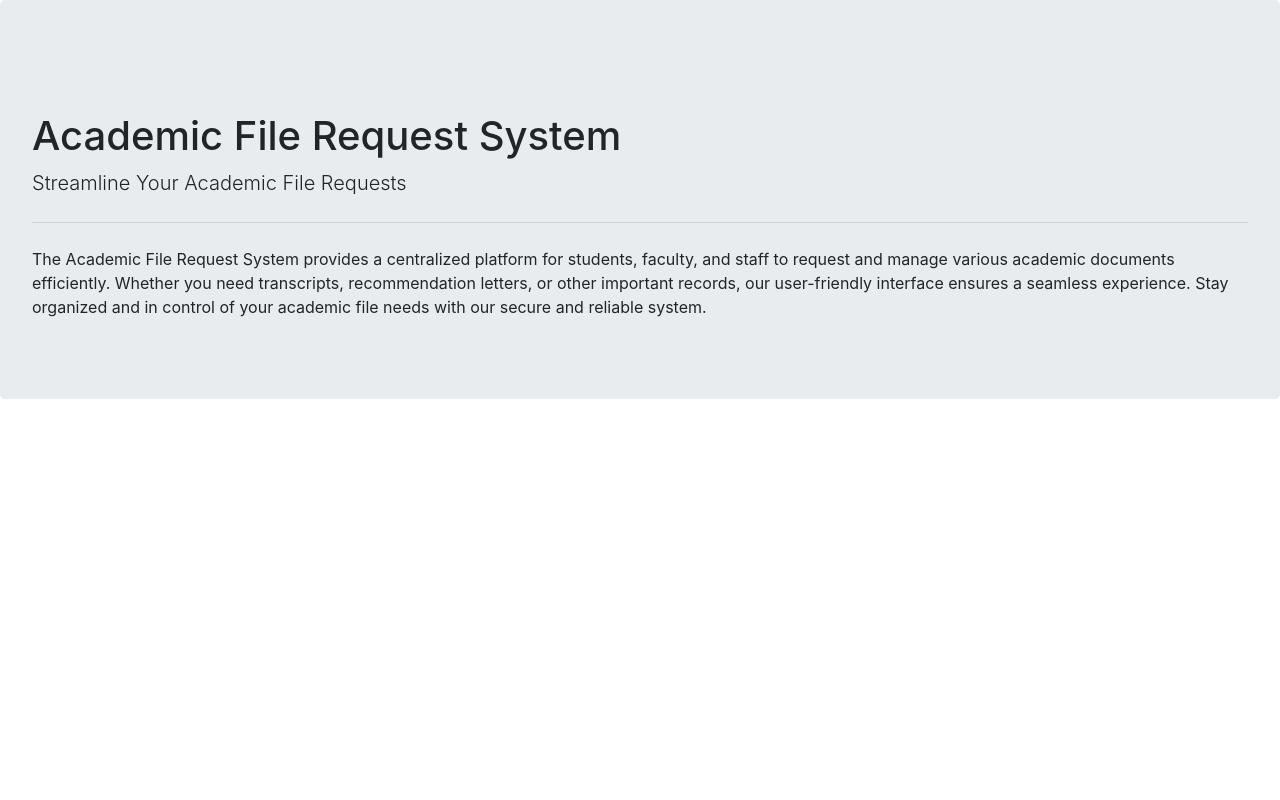
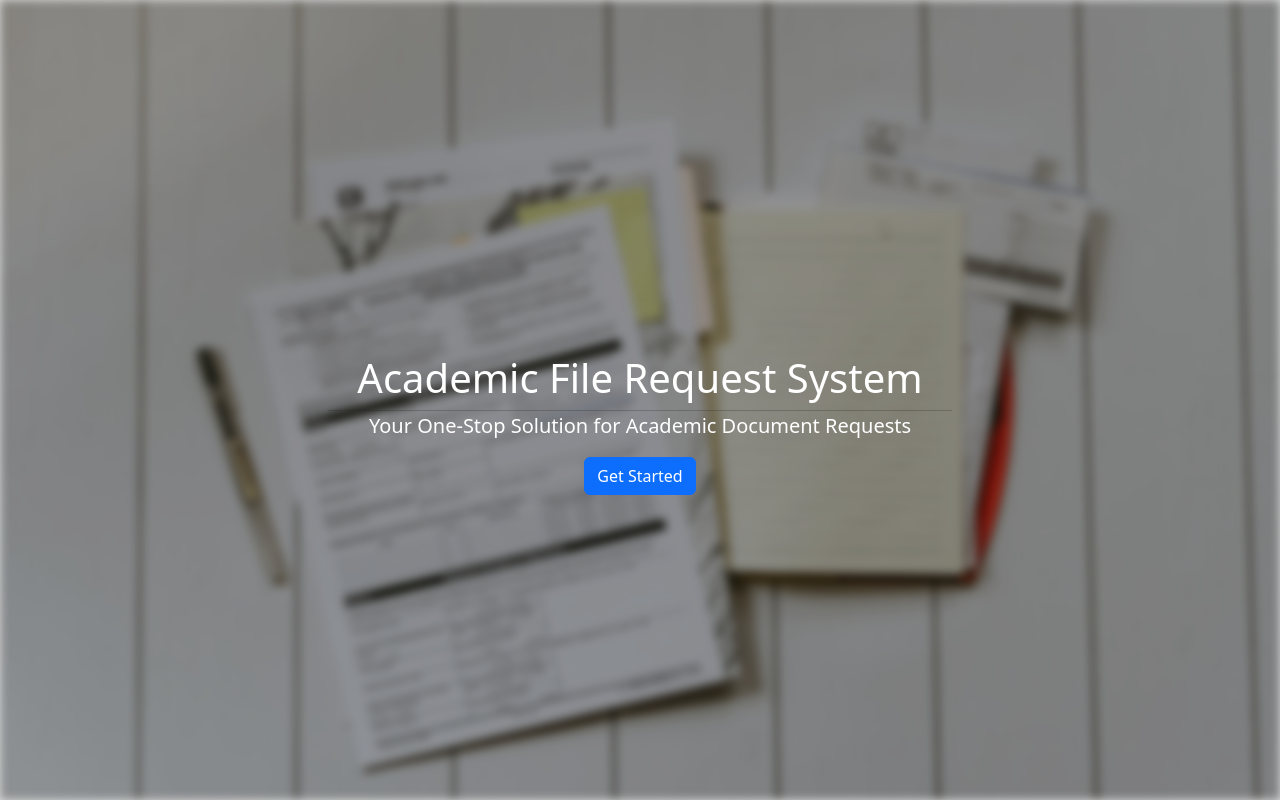
Before and after one commit to Xebec0/request-records, a Django app: template records/onlinerequest/templates/index.html in a window 1280 px wide. Run offline with Django 5.2, Linux system fonts and the light colour scheme; the template is opened without the code that fills it, so the values that code supplies are empty; some libraries are stand-ins or nearby versions.

Commit message:
Added Django Bootstrap 5

```diff
--- a/records/onlinerequest/static/css/landing-page.css
+++ b/records/onlinerequest/static/css/landing-page.css
@@ -0,0 +1,43 @@
+.content-container {
+    position: relative;
+    overflow: hidden;
+    height: 100vh;
+  }
+
+.blurred-bg{
+    position: absolute;
+    top: 0;
+    left: 0;
+    width: 100%;
+    height: 100%;
+    background-image: url(../images/files.jpg);
+    background-size: cover;
+    background-position: center;
+    filter: blur(5px); /* Adjust the value to control the blur intensity */
+    z-index: -1;
+  }
+
+.content{
+    display: flex;
+    justify-content: center;
+    align-items: center;
+    flex-direction: column;
+
+    position: relative;
+    z-index: 1;
+    background-color: rgba(1, 0, 0, 0.14); /* Adjust the color and opacity as needed */
+    padding: 1rem;
+  }
+
+.content hr{
+    width: 50%;
+    background-color: white;
+    padding: 0;
+    margin: 0;
+  }
+
+.btn-gradient-blue {
+    background: linear-gradient(to right, #0099ff, #0066cc);
+    color: #fff;
+    border: none;
+  }
--- a/records/onlinerequest/templates/index.html
+++ b/records/onlinerequest/templates/index.html
@@ -1,5 +1,4 @@
-{% load bootstrap4 %}
-
+{% load bootstrap5 %}
 <!DOCTYPE html>
 <html>
   <head>
@@ -12,23 +11,19 @@
     <link rel="stylesheet" href="{% static 'css/main.css' %}" />
     <link rel="stylesheet" href="{% static 'css/landing-page.css' %}" />
   </head>
-
-  <body class="viewport-width-height">
-    {% bootstrap_javascript jquery='full' %}
-
-    <div class="container-fluid h-100 p-0">
-      <div class="jumbotron h-100 viewport-width-height">
-        <h1 class="mt-5">Academic File Request System</h1>
-        <p class="lead">Streamline Your Academic File Requests</p>
-        <hr class="my-4" />
-        <p>
-          The Academic File Request System provides a centralized platform for
-          students, faculty, and staff to request and manage various academic
-          documents efficiently. Whether you need transcripts, recommendation
-          letters, or other important records, our user-friendly interface
-          ensures a seamless experience. Stay organized and in control of your
-          academic file needs with our secure and reliable system.
+  <body>
+    {% bootstrap_javascript %}
+    <div class="content-container">
+      <div class="blurred-bg h-100"></div>
+      <div class="content h-100">
+        <h1 class="mt-5 fs-1 text-center text-white">
+          Academic File Request System
+        </h1>
+        <hr />
+        <p class="lead text-center text-white">
+          Your One-Stop Solution for Academic Document Requests
         </p>
+        <button class="btn btn-primary">Get Started</button>
       </div>
     </div>
   </body>
--- a/records/records/settings.py
+++ b/records/records/settings.py
@@ -27,7 +27,8 @@ INSTALLED_APPS = [
     'django.contrib.messages',
     'django.contrib.staticfiles',
 
-    'onlinerequest.apps.OnlinerequestConfig'
+    'onlinerequest.apps.OnlinerequestConfig',
+    'bootstrap5'
 ]
 
 MIDDLEWARE = [
```
Also changed, not shown: 1 other file.
